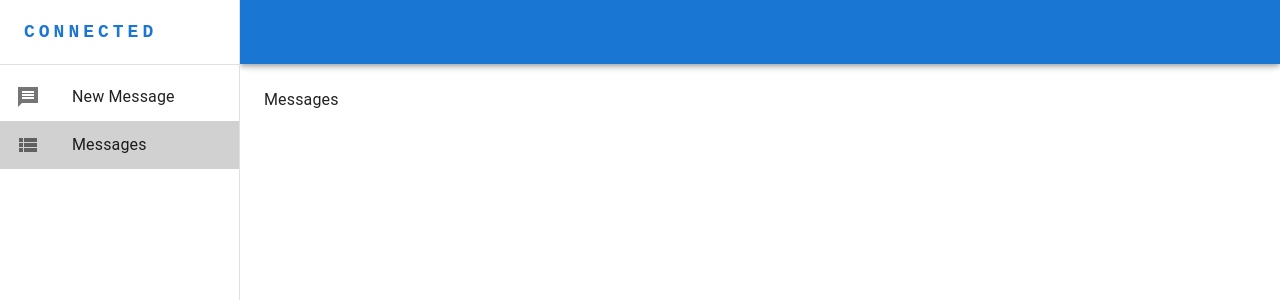
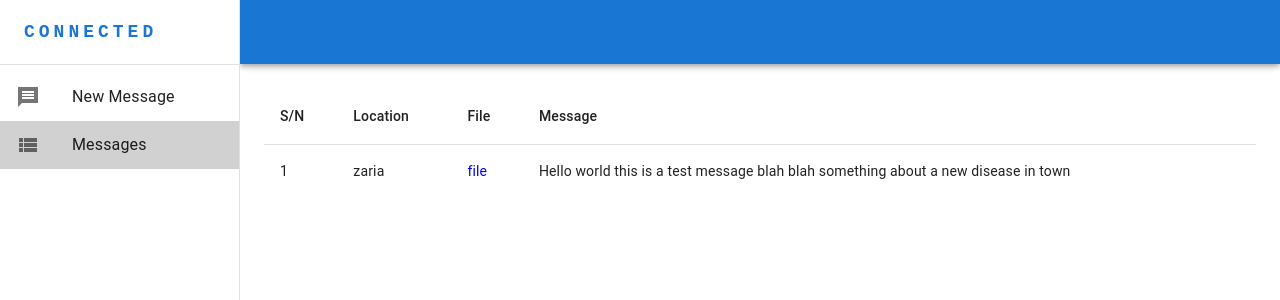
Before and after one commit to itcentralng/connected, a React (Vite) app: page /messages in a window 1280 px wide. Shown: the top 300 px of the page. Built offline with nearby package versions, Linux system fonts and the light colour scheme; a web font is replaced by a local one.

Commit message:
added table of messages

```diff
--- a/src/pages/CreateMessage.tsx
+++ b/src/pages/CreateMessage.tsx
@@ -21,7 +21,7 @@ export default function CreateMessage() {
 
   const [fileUrl, setFileUrl] = React.useState("");
   const [message, setMessage] = React.useState("");
-  const [area, setArea] = React.useState("");
+  const [location, setLocation] = React.useState("");
 
   const handleSubmit = (event: React.FormEvent<HTMLFormElement>) => {
     event.preventDefault();
@@ -36,7 +36,7 @@ export default function CreateMessage() {
           short_code,
           fileUrl,
           message,
-          area,
+          location,
         }),
         headers: {
           "Content-Type": "application/json",
@@ -108,12 +108,14 @@ export default function CreateMessage() {
             <FormLabel>Area</FormLabel>
 
             <Select
-              value={area}
-              onChange={(e) => setArea(e.target.value)}
+              value={location}
+              onChange={(e) => setLocation(e.target.value)}
               fullWidth
               required
             >
-              <MenuItem disabled>select area</MenuItem>
+              <MenuItem value="" disabled>
+                select location
+              </MenuItem>
               <MenuItem value={"09036215851"}>Zaria</MenuItem>
             </Select>
           </FormControl>
--- a/src/pages/Messages.tsx
+++ b/src/pages/Messages.tsx
@@ -1,5 +1,52 @@
+/* eslint-disable @typescript-eslint/no-explicit-any */
+import {
+  Table,
+  TableBody,
+  TableCell,
+  TableHead,
+  TableRow,
+} from "@mui/material";
+
 const Messages = () => {
-  return <div>Messages</div>;
+  const messages = [
+    {
+      location: "zaria",
+      message:
+        "Hello world this is a test message blah blah something about a new disease in town",
+      fileUrl: "http://fdfsfs.pdf",
+    },
+  ];
+  return (
+    <div>
+      <Table>
+        <TableHead>
+          <TableRow>
+            <TableCell>S/N</TableCell>
+            <TableCell align="left">Location</TableCell>
+            <TableCell align="left">File</TableCell>
+            <TableCell align="left">Message</TableCell>
+          </TableRow>
+        </TableHead>
+        <TableBody>
+          {messages.map((row: any, i: number) => (
+            <TableRow
+              key={i}
+              sx={{ "&:last-child td, &:last-child th": { border: 0 } }}
+            >
+              <TableCell scope="row">{i + 1}</TableCell>
+              <TableCell align="left">{row.location}</TableCell>
+              <TableCell align="left">
+                <a style={{ color: "blue" }} href={row.fileUrl}>
+                  file
+                </a>
+              </TableCell>
+              <TableCell align="left">{row.message}</TableCell>
+            </TableRow>
+          ))}
+        </TableBody>
+      </Table>
+    </div>
+  );
 };
 
 export default Messages;
```
